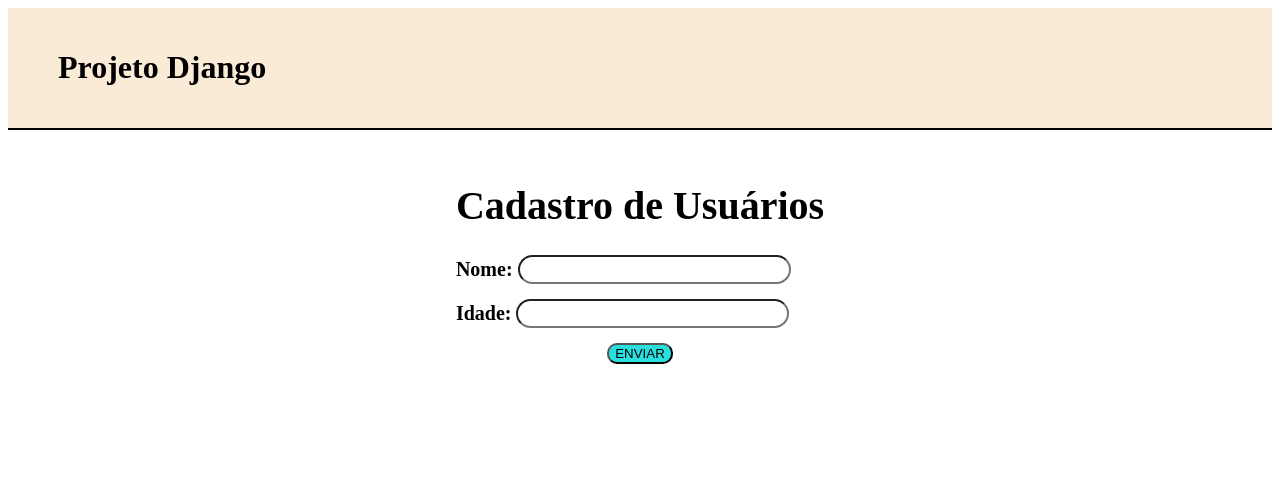
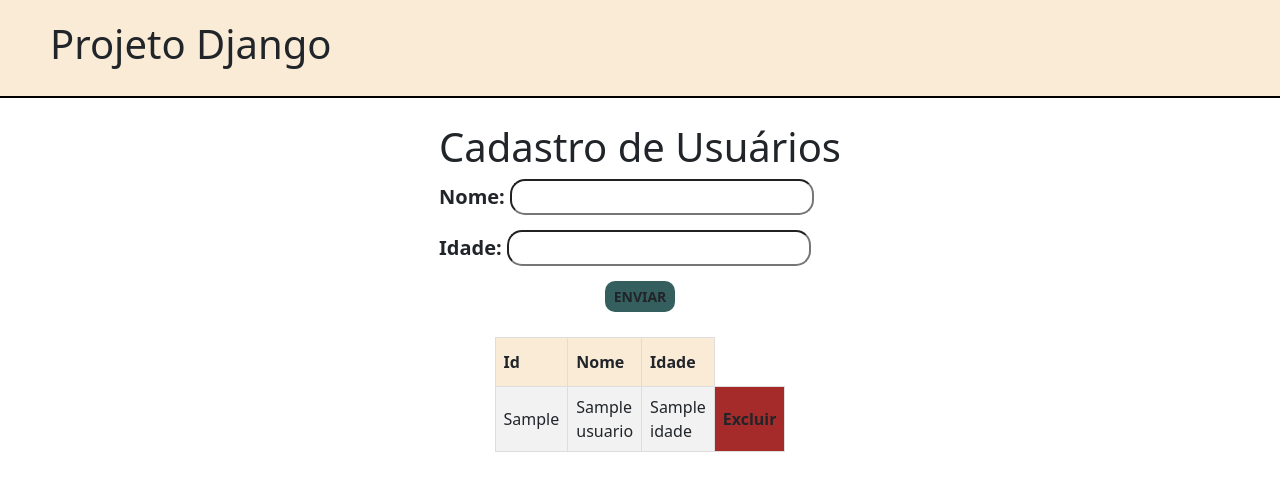
Before and after one commit to JoaoGabrielRA/ProjetoDjango, a Django app: template projeto_cadastro_usuarios/app_cadastro_usuarios/templates/usuarios/home.html in a window 1280 px wide. Shown: the top 491 px of the page. Run offline with Django 3.2, Linux system fonts and the light colour scheme; the template is opened without the code that fills it: most values are stand-ins (such as "Sample title", 1, 10 or a date in 2020).

Commit message:
Delete user, now using bootstrap5

```diff
--- a/projeto_cadastro_usuarios/app_cadastro_usuarios/templates/usuarios/base.html
+++ b/projeto_cadastro_usuarios/app_cadastro_usuarios/templates/usuarios/base.html
@@ -4,13 +4,21 @@
     <meta charset="UTF-8">
     <meta http-equiv="X-UA-Compatible" content="IE=edge">
     <meta name="viewport" content="width=device-width, initial-scale=1.0">
+    <link href="https://cdn.jsdelivr.net/npm/bootstrap@5.3.0/dist/css/bootstrap.min.css" rel="stylesheet" integrity="sha384-9ndCyUaIbzAi2FUVXJi0CjmCapSmO7SnpJef0486qhLnuZ2cdeRhO02iuK6FUUVM" crossorigin="anonymous">
     <title>Home</title>
     <style>
+        body{
+            margin: 0;
+            padding: 0;
+        }
         header{
             display: flex;
-            padding: 20px 50px;
             background-color: antiquewhite;
             border-bottom: 2px solid black;
+        }
+
+        header h1{
+            padding: 20px 50px;
         }
         .container{
             display: flex;
@@ -31,12 +39,12 @@
         .cadastro button{
             cursor: pointer;
             border-radius: 10px;
-            background-color:rgb(43, 222, 222);
+            background-color:rgb(53, 94, 94);
             text-align: center;
+            font-weight: bold;
         }
         .cadastro button:hover{
-            background-color: rgb(76, 76, 134);
-            color: white;
+            background-color: antiquewhite;
         }
         .enviar{
             display: flex;
@@ -45,6 +53,7 @@
         #tabela td, #tabela th {
         border: 1px solid #ddd;
         padding: 8px;
+        width:70px;
     }
 
         #tabela tr:nth-child(even){background-color: #f2f2f2;}
@@ -55,9 +64,11 @@
         padding-top: 12px;
         padding-bottom: 12px;
         text-align: left;
-        background-color: #04AA6D;
-        color: white;
+        background-color: antiquewhite;
         width:50px;
+        }
+        #tabela a{
+            font-weight: bold;
         }
         .usuarios{
             display: flex;
@@ -71,6 +82,10 @@
             display: flex;
             justify-content: center;
         }
+        a{
+            text-decoration: none;
+            color: inherit;
+        }
     </style>
 </head>
 <body>
@@ -80,5 +95,6 @@
         {%block conteudo%}
 
         {%endblock%}
+<script src="https://cdn.jsdelivr.net/npm/bootstrap@5.3.0/dist/js/bootstrap.bundle.min.js" integrity="sha384-geWF76RCwLtnZ8qwWowPQNguL3RmwHVBC9FhGdlKrxdiJJigb/j/68SIy3Te4Bkz" crossorigin="anonymous"></script>
 </body>
 </html>
--- a/projeto_cadastro_usuarios/app_cadastro_usuarios/templates/usuarios/home.html
+++ b/projeto_cadastro_usuarios/app_cadastro_usuarios/templates/usuarios/home.html
@@ -7,8 +7,25 @@
                 <h1>Cadastro de Usuários</h1>
                 <div> Nome: <input name="nome" ype="text"></div>
                 <div>Idade: <input name="idade"type="text"></div>
-                <div class="enviar"><button>ENVIAR</button></div>
+                <div class="enviar"><button class="btn btn-sm">ENVIAR</button></div>
             </div>
         </form>
     </div>
+    <div class="usuarios">
+        <table id="tabela">
+            <tr>
+            <th>Id</th>
+            <th>Nome</th>
+            <th>Idade</th>
+            </tr>
+            {% for usuario in usuarios %}
+            <tr>
+                <td>{{usuario.id_usuario}}</td>
+                <td>{{usuario.nome}}</td>
+                <td>{{usuario.idade}}</td>
+                <td style="background-color: brown; cursor: pointer;"><a href="{% url 'delete' usuario.id_usuario %}">Excluir</a></td>
+            </tr>
+            {%endfor%}
+        </table>
+    </div>
 {% endblock %}
--- a/projeto_cadastro_usuarios/app_cadastro_usuarios/templates/usuarios/usuarios.html
+++ b/projeto_cadastro_usuarios/app_cadastro_usuarios/templates/usuarios/usuarios.html
@@ -12,6 +12,7 @@
             <td>{{usuario.id_usuario}}</td>
             <td>{{usuario.nome}}</td>
             <td>{{usuario.idade}}</td>
+            <td style="background-color: brown;"><a href="{% url 'delete' usuario.id_usuario %}">Excluir</a></td>
         </tr>
         {%endfor%}
     </table>
--- a/projeto_cadastro_usuarios/projeto_cadastro_usuarios/urls.py
+++ b/projeto_cadastro_usuarios/projeto_cadastro_usuarios/urls.py
@@ -3,5 +3,6 @@ from app_cadastro_usuarios import views
 
 urlpatterns = [
    path('',views.home,name='home'),
-   path('usuarios/', views.usuarios,name='listagem_usuarios')
+   path('usuarios/', views.usuarios,name='listagem_usuarios'),
+   path('delete/<int:id_usuario>', views.delete , name='delete'),
 ]
```
Also changed, not shown: projeto_cadastro_usuarios/app_cadastro_usuarios/views.py (+12 -3 lines), projeto_cadastro_usuarios/db.sqlite3.
